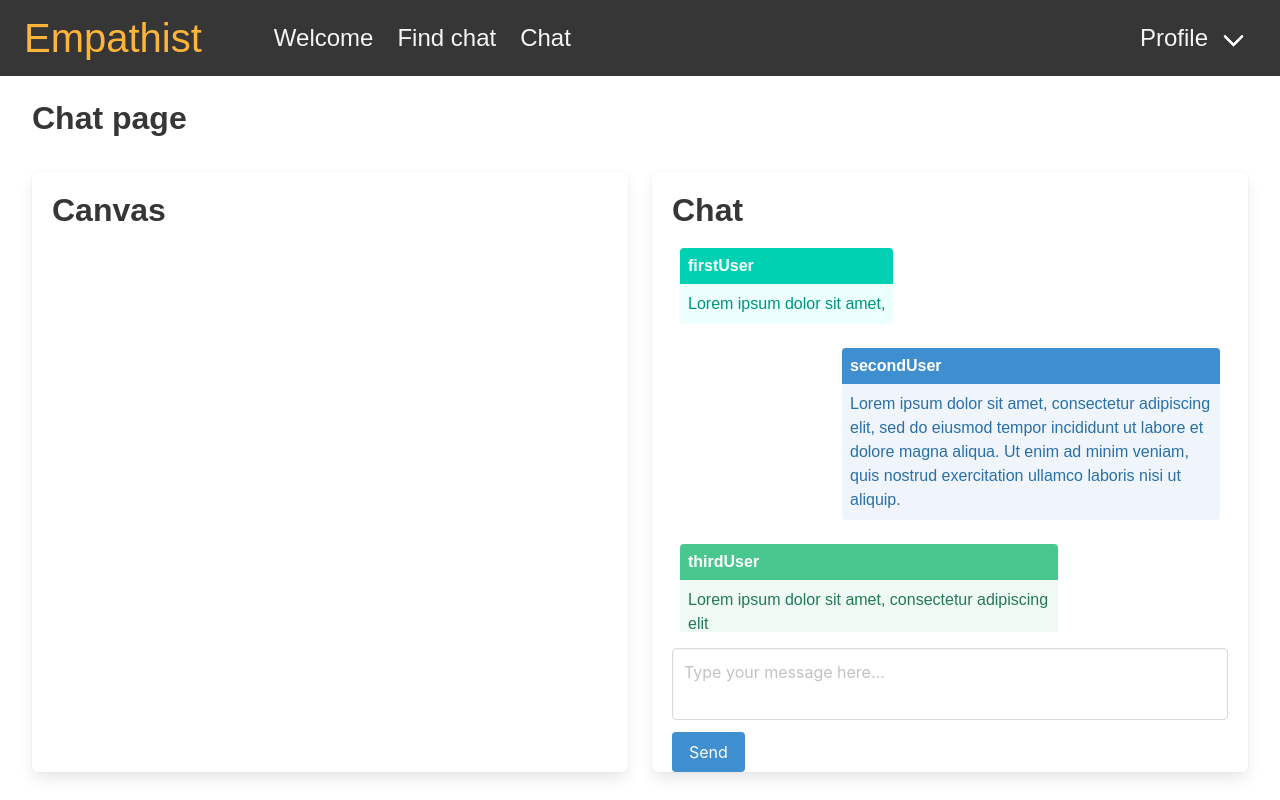
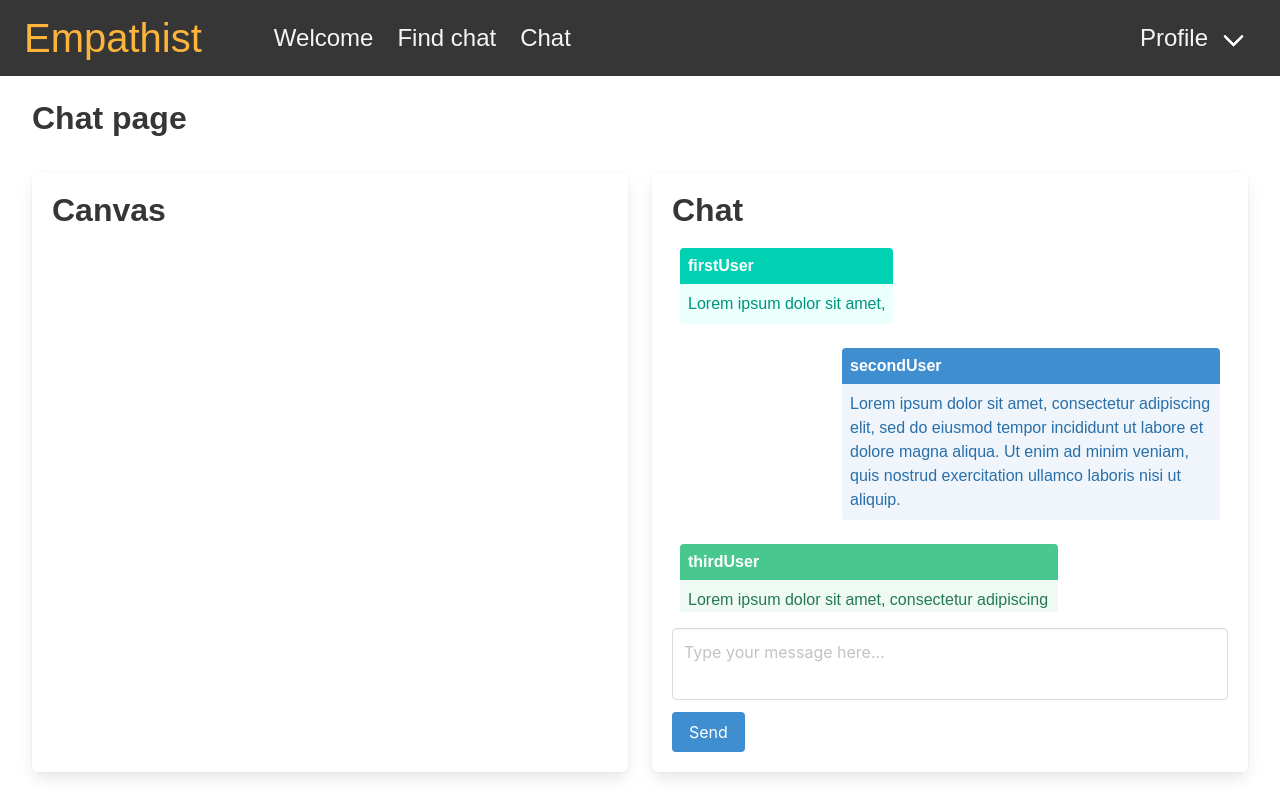
Before and after one commit to rakenduste-programmeerimine-2022/empathist, a React (Create React App) app in the folder client/: page /chat in a window 1280 px wide. Built offline with nearby package versions, Linux system fonts and the light colour scheme.

Commit message:
Fix chat element (closes #62)

```diff
--- a/client/src/App.css
+++ b/client/src/App.css
@@ -23,6 +23,10 @@
   color: var(--light) !important;
 }
 
+.box{
+  min-height: 25rem;
+}
+
 .is-halfheight{
   height: 70vh;
 }
@@ -30,7 +34,7 @@
 .chat{
   overflow-y: auto;
   flex-direction: column;
-  height: 70%;
+  height: 50%;
 }
 
 .message{
```
